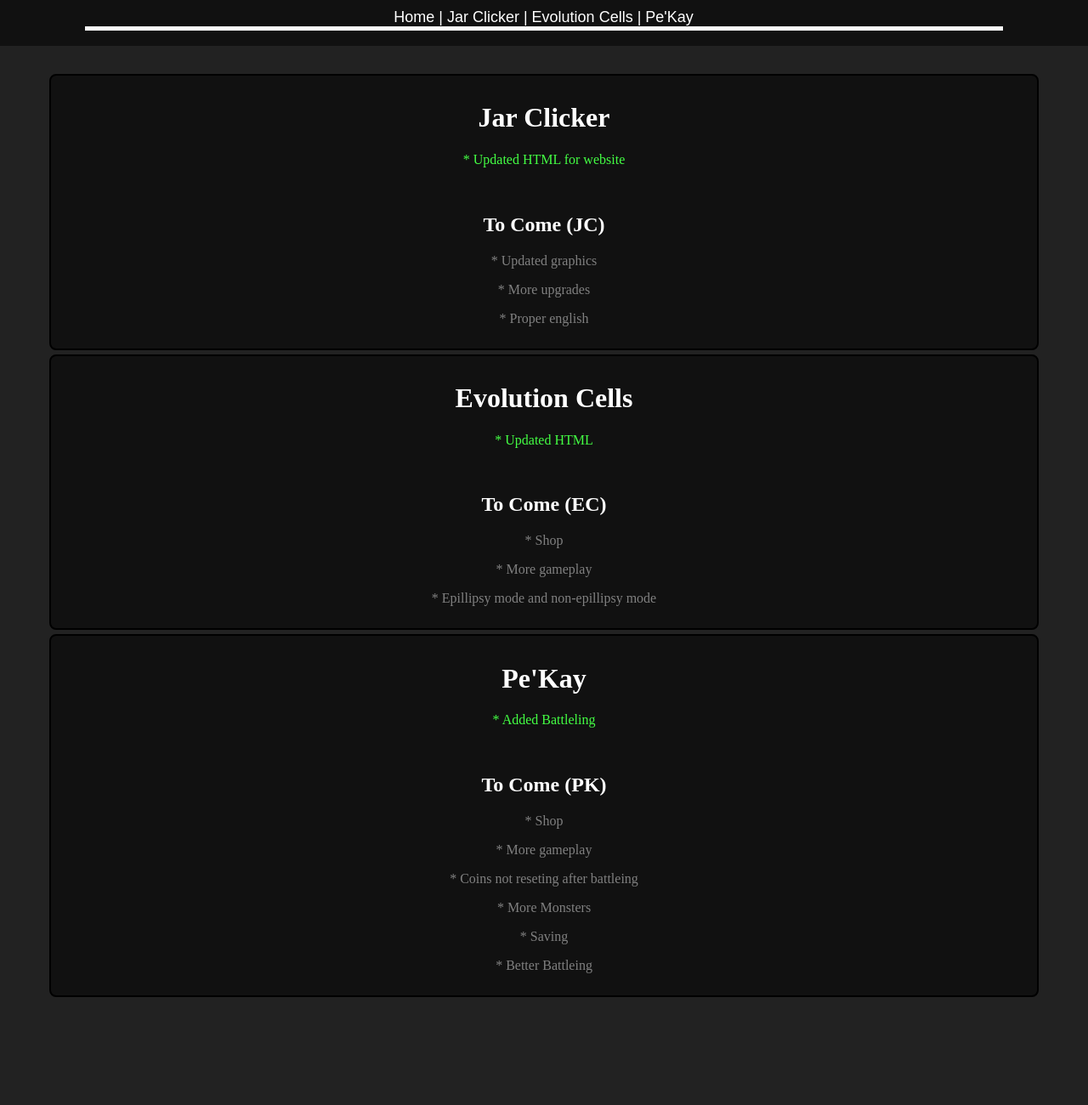
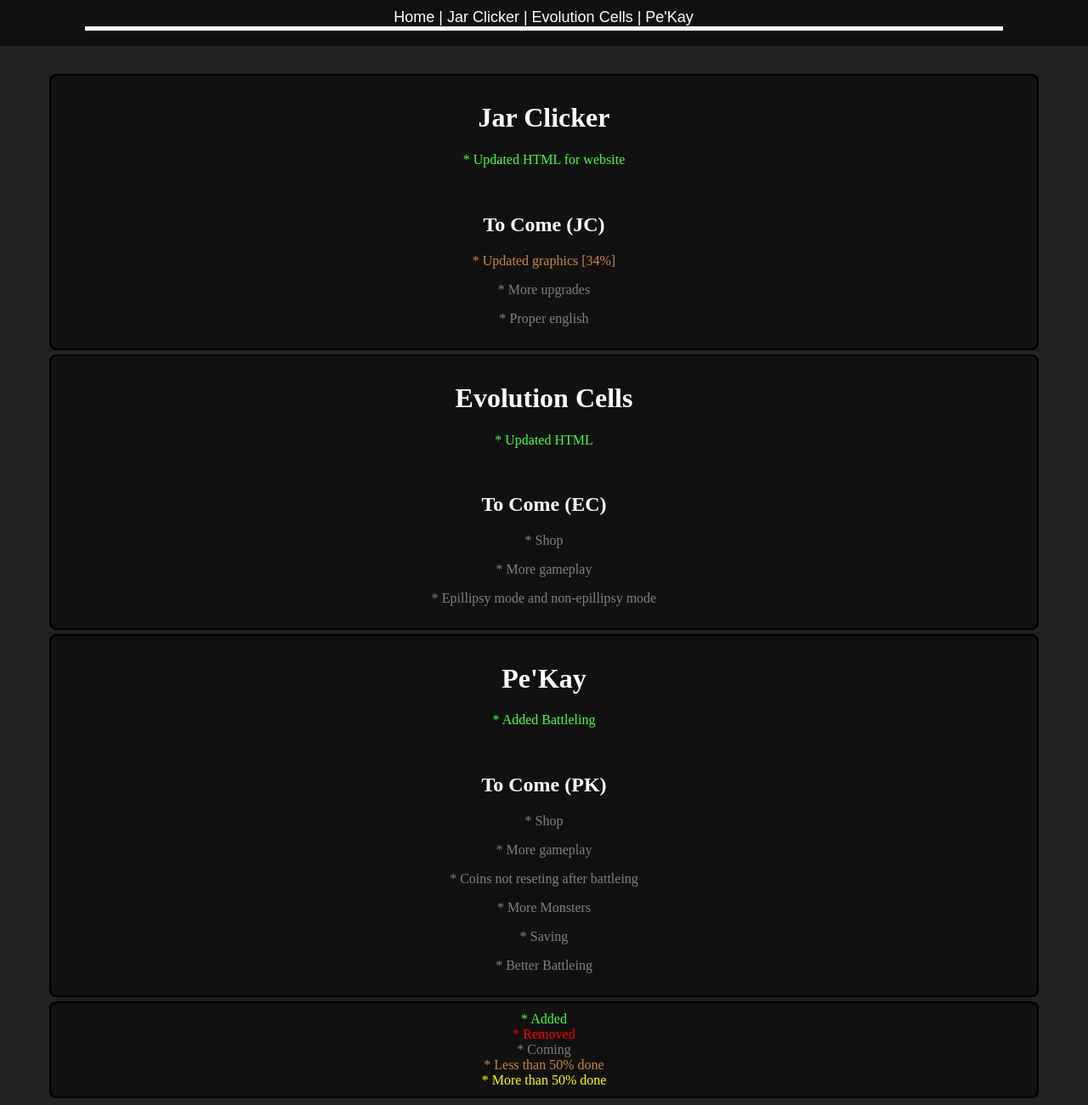
Before and after one commit to zochgcom/zochg_old, a plain HTML site: page log.html in a window 1280 px wide. Shown: the part 63-1363 px from the top of the page at 85% size. Before the commit the page ends 1244 px from the top, so only its background shows below. Drawn offline with Linux system fonts and the light colour scheme.

Commit message:
Add files via upload

```diff
--- a/log.html
+++ b/log.html
@@ -326,6 +326,14 @@ color: red;
 color: gray;
 }
 
+#les {
+color: peru;
+}
+
+#mor {
+color: yellow;
+}
+
 body {
 background-color: #222222;
 }
@@ -347,7 +355,7 @@ background-color: #222222;
 <br>
 <h2 class="log-title">To Come (JC)</h3>
 <ul>
-<li><p id="com">* Updated graphics</p></li>
+<li><p id="les">* Updated graphics [34%]</p></li>
 <li><p id="com">* More upgrades</p></li>
 <li><p id="com">* Proper english</p></li>
 </ul>
@@ -455,7 +463,13 @@ background-color: #222222;
 </ul>
 </div>
 
-
+<ul class="log">
+ <li><span id="add">* Added</span></li>
+ <li><span id="rem">* Removed</span> </li>
+ <li><span id="com">* Coming</span> </li>
+ <li><span id="les">* Less than 50% done</span></li>
+ <li><span id="mor">* More than 50% done</span> </li>
+</ul>
 
 <script>
 var log = document.getElementById("log");
```
